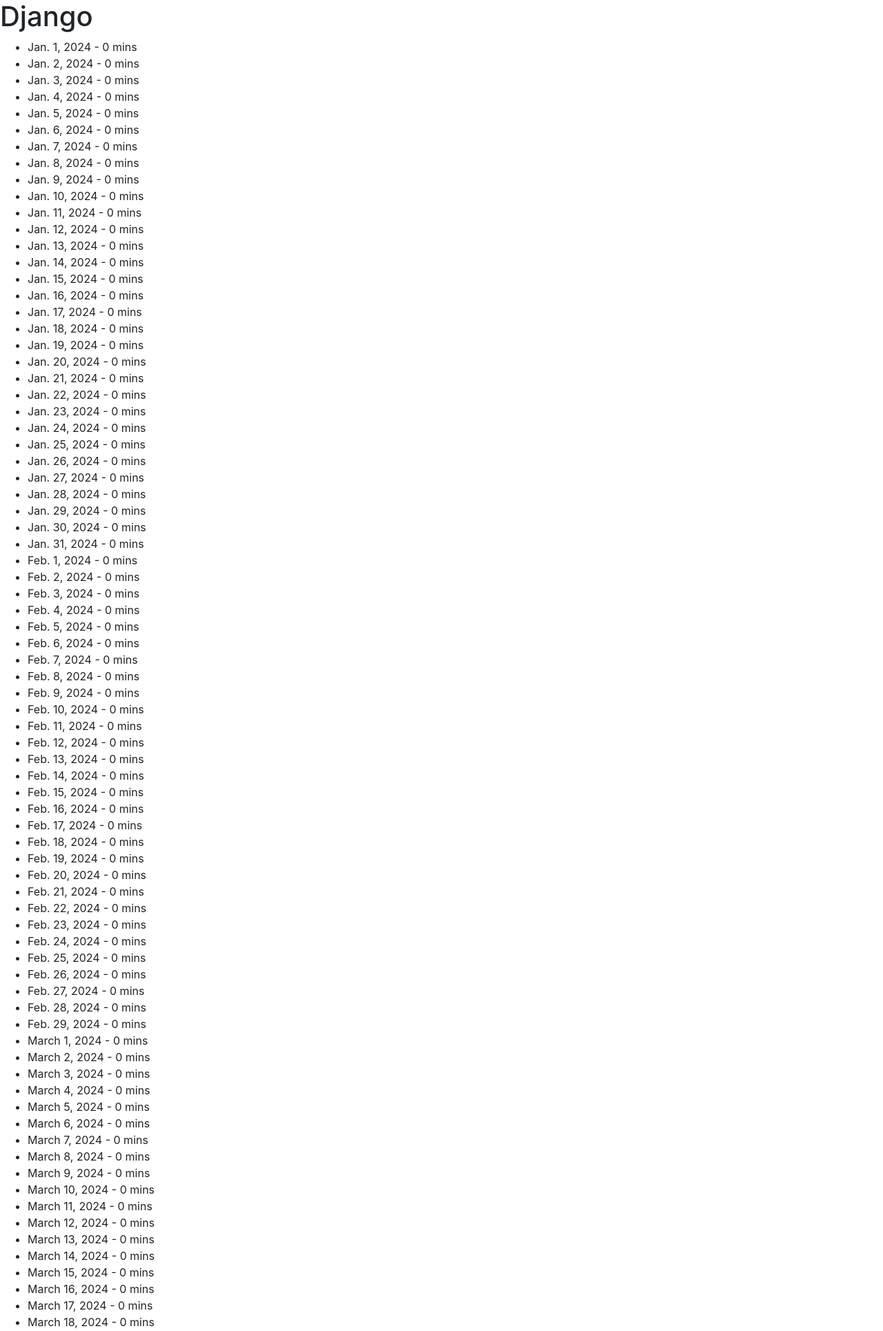
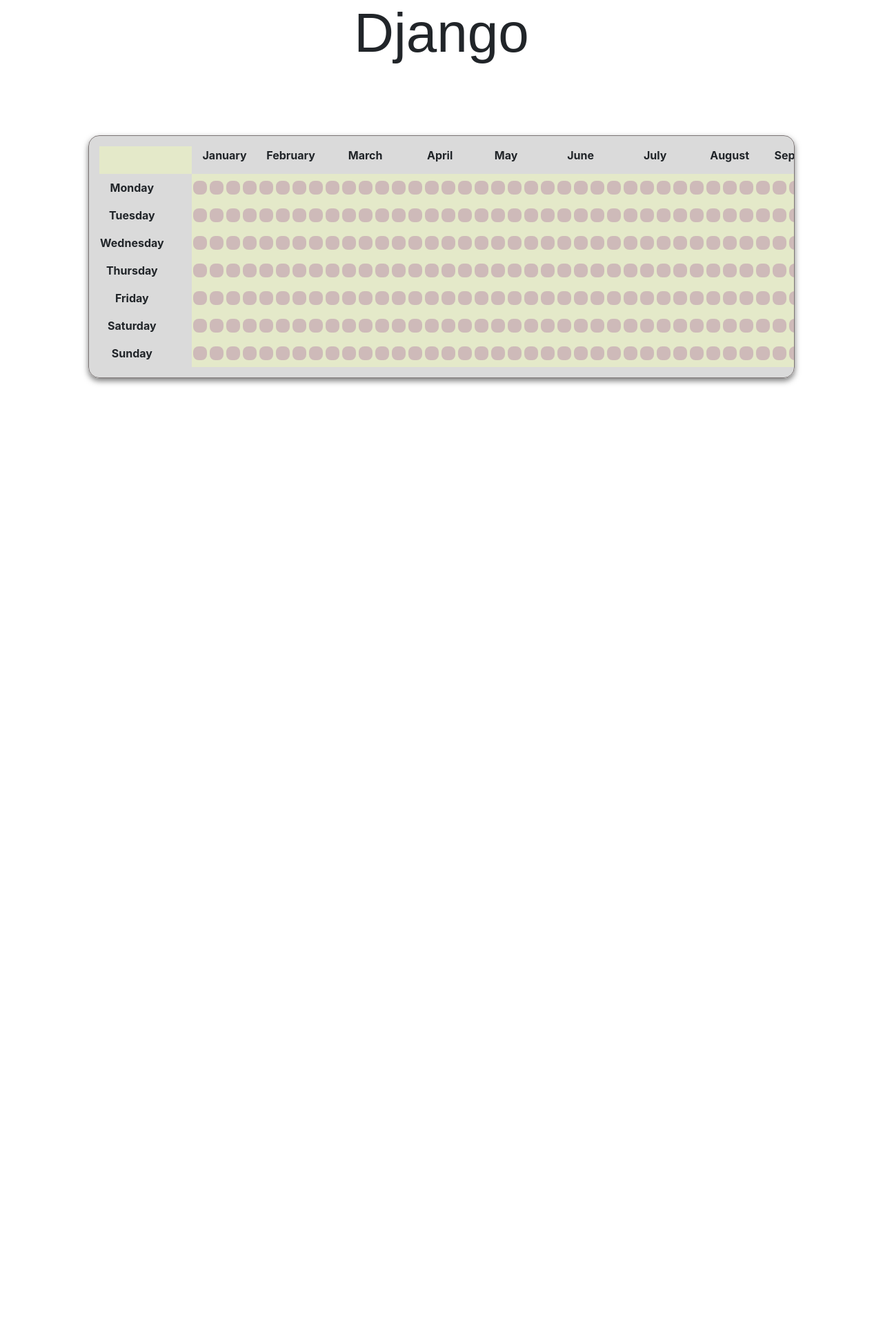
Before and after one commit to Visioness/Study-Plan, a Django app: page /habits/track/Django in a window 1280 px wide. Shown: the top 1929 px of the page at 69% size. After the commit the page ends 558 px from the top, so only its background shows below. Run offline with Django 5.2, Linux system fonts and the light colour scheme; data comes from the database, SQL or seed files in the repository; both versions use the stored data as it was after the commit; lists and menus that the app fills with data are empty; some libraries are stand-ins or nearby versions.

Commit message:
Update Table CSS

```diff
--- a/habit_tracker/static/habit_tracker/styles.css
+++ b/habit_tracker/static/habit_tracker/styles.css
@@ -1,5 +1,55 @@
-.entries {
-    font-size: 10px;
+h1 {
+    font-size: 80px;
     font-family: Arial, sans-serif;
+    padding-bottom: 80px;
+    text-align: center;
+}
 
+th {
+    text-align: center;
 }
+
+/*.container {
+    justify-content: center;
+    background-color: rgb(197, 197, 197);
+    border-radius: 20px;
+    width: 90%;
+}*/
+
+div.scroll {
+    margin: 20px auto;
+    padding: 15px;
+    background-color: rgba(100, 100, 100, 0.24);
+    width: 80%;
+    max-width: 80%;
+    overflow-x: auto;
+    overflow-y: hidden;
+    white-space: nowrap;
+    border: 1px solid #7c7575;
+    border-radius: 16px;
+    box-shadow: 0 4px 8px rgba(0, 0, 0, 0.521);
+    line-height: 1;
+}
+
+td {
+    background-color: #f3ffb26b;
+    height: 40px;
+    width: 120px;
+}
+
+.day {
+    background-color: blueviolet;
+    height: 20px;
+    width: 20px;
+    border-radius: 8px;
+    padding: 0px 0px 0px 0px;
+    margin: 1px 1px 1px 1px;
+}
+
+.days {
+    padding-right: 40px;
+}
+
+.months {
+    padding-bottom: 15px;
+}
--- a/habit_tracker/templates/habit_tracker/track.html
+++ b/habit_tracker/templates/habit_tracker/track.html
@@ -7,80 +7,94 @@
 {% block body %}
     <h1>{{ habit }}</h1>
 
-    <div>
-        <ul>
-            {% for entry in entries %}
-                <li>{{ entry.date }} - {{ entry.duration }} mins</li>
-            {% endfor %}
-        </ul>
-    </div>
-
-    <div>
-        <table class="table table-responsive table-dark">
+    <div class="container scroll">
+        <table>
             <thead>
                 <tr>
                     <td></td>
-                    <th scope="col" colspan="4">Month-1</th>
-                    <th scope="col" colspan="4">Month-2</th>
-                    <th scope="col" colspan="4">Month-3</th>
-                    <th scope="col" colspan="4">Month-4</th>
+                    <th scope="col" colspan="4" class="months">January</th>
+                    <th scope="col" colspan="4" class="months">February</th>
+                    <th scope="col" colspan="5" class="months">March</th>
+                    <th scope="col" colspan="4" class="months">April</th>
+                    <th scope="col" colspan="4" class="months">May</th>
+                    <th scope="col" colspan="5" class="months">June</th>
+                    <th scope="col" colspan="4" class="months">July</th>
+                    <th scope="col" colspan="5" class="months">August</th>
+                    <th scope="col" colspan="4" class="months">September</th>
+                    <th scope="col" colspan="4" class="months">October</th>
+                    <th scope="col" colspan="4" class="months">November</th>
+                    <th scope="col" colspan="4" class="months">December</th>
                 </tr>
             </thead>
 
             <tbody>
                 <tr>
-                    <th>Monday</th>
+                    <th class="days">Monday</th>
                     {% for entry in entries %}
                         {% if entry.date|date:'l' == 'Monday' %}
-                            <td class="entries">{{ entry.date }}</td>
+                            <td>
+                                <div class="day" data-date="{{ entry.date }}" data-duration="{{ entry.duration }}" style="background-color: rgba(120, 0, 120, 0.2);"></div>
+                            </td>
                         {% endif %}
                     {% endfor %}
                 </tr>
                 <tr>
-                    <th>Tuesday</th>
+                    <th class="days">Tuesday</th>
                     {% for entry in entries %}
                         {% if entry.date|date:'l' == 'Tuesday' %}
-                            <td class="entries">{{ entry.date }}</td>
+                            <td>
+                                <div class="day" data-date="{{ entry.date }}" data-duration="{{ entry.duration }}" style="background-color: rgba(120, 0, 120, 0.2);"></div>
+                            </td>
                         {% endif %}
                     {% endfor %}
                 </tr>
                 <tr>
-                    <th>Wednesday</th>
+                    <th class="days">Wednesday</th>
                     {% for entry in entries %}
                         {% if entry.date|date:'l' == 'Wednesday' %}
-                            <td class="entries">{{ entry.date }}</td>
+                            <td>
+                                <div class="day" data-date="{{ entry.date }}" data-duration="{{ entry.duration }}" style="background-color: rgba(120, 0, 120, 0.2);"></div>
+                            </td>
                         {% endif %}
                     {% endfor %}
                 </tr>
                 <tr>
-                    <th>Thursday</th>
+                    <th class="days">Thursday</th>
                     {% for entry in entries %}
                         {% if entry.date|date:'l' == 'Thursday' %}
-                            <td class="entries">{{ entry.date }}</td>
+                            <td>
+                                <div class="day" data-date="{{ entry.date }}" data-duration="{{ entry.duration }}" style="background-color: rgba(120, 0, 120, 0.2);"></div>
+                            </td>
                         {% endif %}
                     {% endfor %}
                 </tr>
                 <tr>
-                    <th>Friday</th>
+                    <th class="days">Friday</th>
                     {% for entry in entries %}
                         {% if entry.date|date:'l' == 'Friday' %}
-                            <td class="entries">{{ entry.date }}</td>
+                            <td>
+                                <div class="day" data-date="{{ entry.date }}" data-duration="{{ entry.duration }}" style="background-color: rgba(120, 0, 120, 0.2);"></div>
+                            </td>
                         {% endif %}
                     {% endfor %}
                 </tr>
                 <tr>
-                    <th>Saturday</th>
+                    <th class="days">Saturday</th>
                     {% for entry in entries %}
                         {% if entry.date|date:'l' == 'Saturday' %}
-                            <td class="entries">{{ entry.date }}</td>
+                            <td>
+                                <div class="day" data-date="{{ entry.date }}" data-duration="{{ entry.duration }}" style="background-color: rgba(120, 0, 120, 0.2);"></div>
+                            </td>
                         {% endif %}
                     {% endfor %}
                 </tr>
                 <tr>
-                    <th>Sunday</th>
+                    <th class="days">Sunday</th>
                     {% for entry in entries %}
                         {% if entry.date|date:'l' == 'Sunday' %}
-                            <td class="entries">{{ entry.date }}</td>
+                            <td>
+                                <div class="day" data-date="{{ entry.date }}" data-duration="{{ entry.duration }}" style="background-color: rgba(120, 0, 120, 0.2);"></div>
+                            </td>
                         {% endif %}
                     {% endfor %}
                 </tr>
--- a/habit_tracker/util.py
+++ b/habit_tracker/util.py
@@ -1,5 +1,5 @@
 from .models import Habit
-from datetime import timedelta
+from datetime import timedelta, datetime
 from django.utils import timezone
 
 
@@ -14,9 +14,20 @@
     return sorted_entries
 
 
-def create_calendar(habit_name):
-    for i in range(93):
-        date = timezone.now() - timedelta(days=i) + timedelta(hours=3)
+def create_calendar(habit_name, year):
+    entries = search_habits(habit_name)
+
+    if entries:
+        start_date = entries[-1].date
+    else:
+        start_date = datetime(year, 1, 1)
+
+    current_date = datetime.today().date()
+    day_difference = (current_date - start_date).days
+
+    for i in range(day_difference + 1):
+        date = start_date + timedelta(days=i)
+
         if not Habit.objects.filter(name=habit_name, date=date):
             new_entry = Habit(
                 name=habit_name,
--- a/habit_tracker/views.py
+++ b/habit_tracker/views.py
@@ -15,7 +15,7 @@
 
 
 def track_habit(request, habit):
-    util.create_calendar(habit)
+    util.create_calendar(habit, 2024)
 
     return render(request, "habit_tracker/track.html", {
         "habit": habit,
```
Also changed, not shown: db.sqlite3.
